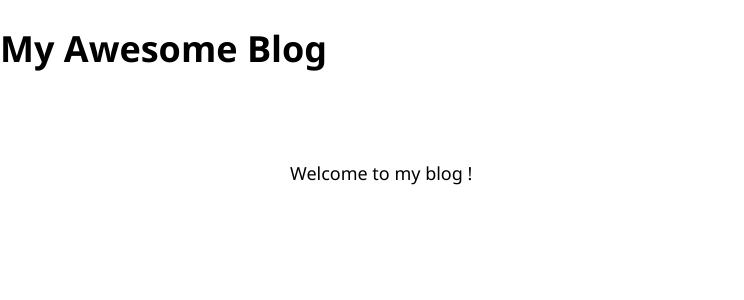
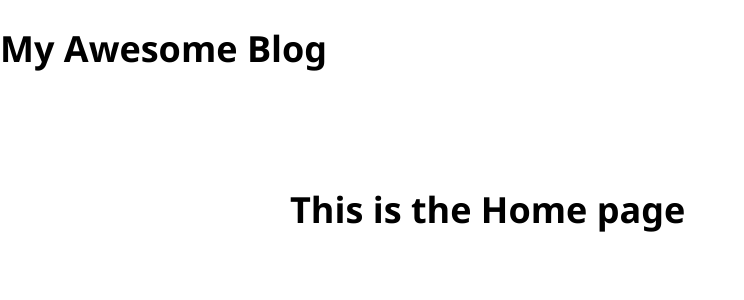
Before and after one commit to matheusrdads/my-blog, a React (Create React App) app: page / in a window 1280 px wide. Shown: the top 300 px of the page, without its empty margins (0-744 px from the left). Built offline with nearby package versions, Linux system fonts and the light colour scheme.

Commit message:
Crete links

```diff
--- a/package.json
+++ b/package.json
@@ -8,6 +8,7 @@
     "@testing-library/user-event": "^13.5.0",
     "react": "^18.2.0",
     "react-dom": "^18.2.0",
+    "react-router-dom": "^6.8.0",
     "react-scripts": "5.0.1",
     "web-vitals": "^2.1.4"
   },
--- a/src/App.js
+++ b/src/App.js
@@ -1,4 +1,5 @@
 import './App.css';
+import {BrowserRouter, Routes, Route} from 'react-router-dom'
 import HomePage from './pages/HomePage';
 import AboutPage from './pages/AboutPage';
 import ArticleListPage from './pages/ArticlesListPage';
@@ -6,12 +7,19 @@
 
 function App() {
   return (
-    <div className="App">
-      <h1>My Awesome Blog</h1>
-      <div id="page-body">
-        Welcome to my blog !
+    <BrowserRouter>
+      <div className="App">
+        <h1>My Awesome Blog</h1>
+        <div id="page-body">
+          <Routes>
+            <Route path="/" element={<HomePage />} />
+            <Route path="/about" element={<AboutPage/>} />
+            <Route path="/articles" element={<ArticleListPage/>} />
+            <Route path="/articles/:articleId" element={<ArticlePage/>} />
+          </Routes>
+        </div>
       </div>
-    </div>
+    </BrowserRouter>
   );
 }
 
```
Also changed, not shown: 1 other file (tests, documents, lock files or other folders).
